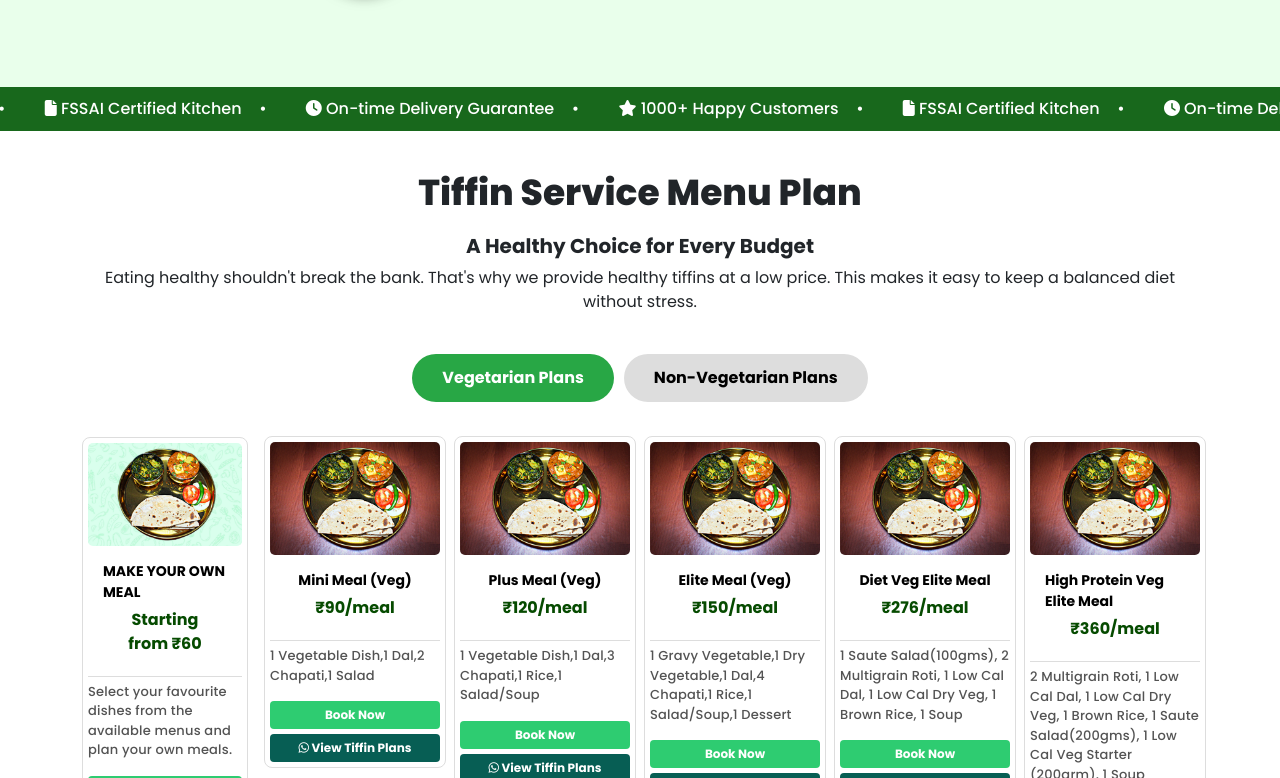
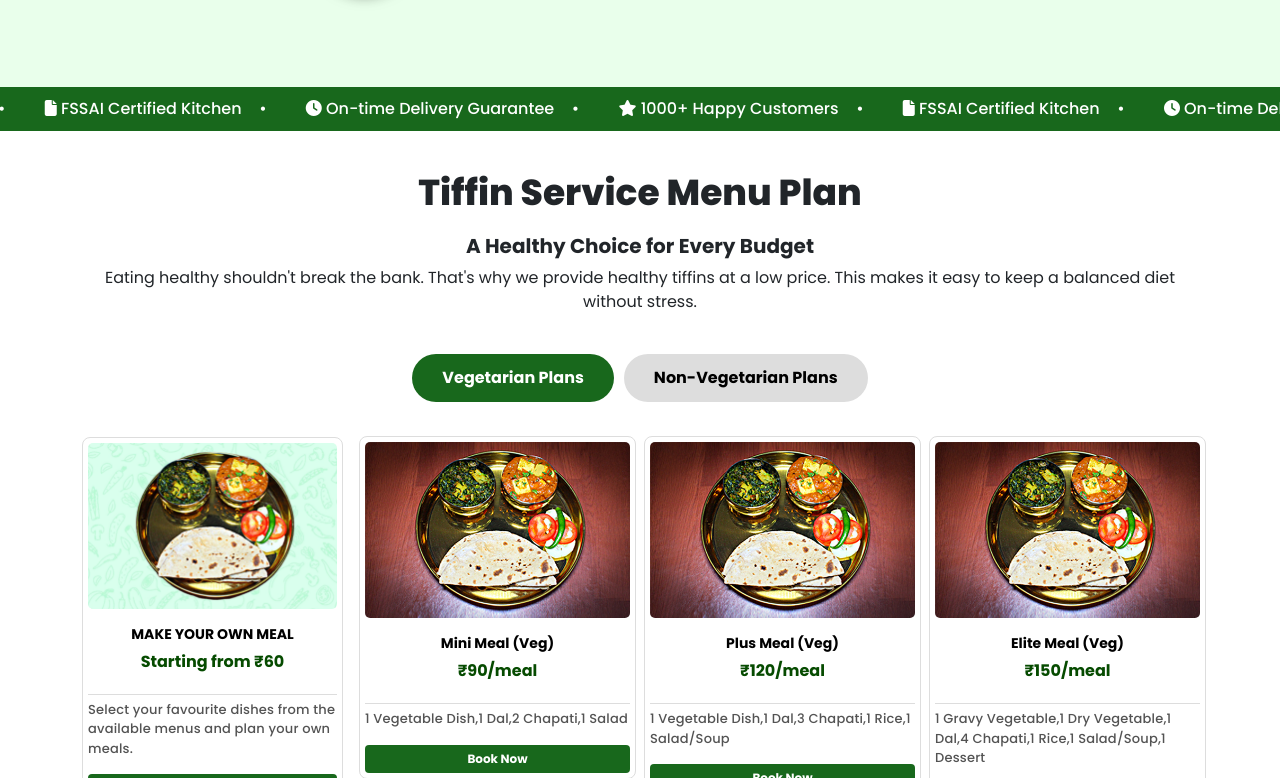
Before and after one commit to rdigininja/Tiffin-Service-Mumbai-main, a plain HTML site: page index.html in a window 1280 px wide. Both pictures are taken after a click on the button "Vegetarian Plans". Shown: the part 627-1405 px from the top of the page. Drawn offline with nearby package versions, Linux system fonts and the light colour scheme.

Commit message:
new update links

```diff
--- a/css/style.css
+++ b/css/style.css
@@ -382,7 +382,7 @@ header{
 
 .meal-body .btn {
     width: 100%;
-    background-color: #2ecc71;
+    background-color: #18681c;
     color: #fff;
     border: none;
     padding: 5px 10px;
@@ -394,6 +394,7 @@ header{
 
 #vegetarian-plans .btn:hover{
     background-color: #28a745 !important;
+    color: #FFF;
 }
 
 .meal-features p {
@@ -518,7 +519,7 @@ header{
 }
 
 .pricing-tab.active {
-    background: #28a745;
+    background: #18681c;
     color: white;
 }
 
@@ -1462,6 +1463,7 @@ header{
             border-radius: 15px;
             display: flex;
             justify-content: center;
+            margin: 30px 0;
         }
 
         .howto-work .row{
--- a/index.html
+++ b/index.html
@@ -99,7 +99,7 @@
                         </li>
                     </ul>
                     <div class="">
-                        <button class="main-button">Book Now</button>
+                        <a href="https://www.order.healthyfeast.in/" class="main-button">Book Now</a>
                     </div>
                 </div>
 
@@ -130,7 +130,7 @@
                             </li>
                         </ul>
                         <div class="mt-3">
-                            <button class="main-button">Book Now</button>
+                            <a href="https://www.order.healthyfeast.in/" class="main-button">Book Now</a>
                         </div>
                     </div>
                 </div>
@@ -155,7 +155,7 @@
                     <h1>Healthyfeast: Premier Online Tiffin Service in Mumbai</h1>
                     <p>In busy Mumbai, Healthyfeast brings you wholesome, home-cooked meals—delivered to your door. Enjoy the comfort of homemade food, full of flavour and nutrition, without compromise.</p>
                     <span class="highlight">Hygienic <span class="main_icon">|</span> Delicious <span class="main_icon">|</span> Affordable</span>
-                    <button id="openFormBtn" class="main-button openFormBtn" style="margin-top: 20px;">Book Now</button>
+                    <a href="https://www.order.healthyfeast.in/" id="openFormBtn" class="main-button openFormBtn" style="margin-top: 20px;">Book Now</a>
 
                     <!-- <div class="reviews">
                         <div class="review-box">
@@ -226,7 +226,7 @@
             <div id="vegetarian-plans" class="pricing-content active">
                 <div class="row">
 
-                    <div class="col-md-6 col-lg-2 col-6">
+                    <div class="col-md-6 col-lg-3 col-6">
                         <div class="meal-card-box">
                             <div class="meal_img"><img src="img/meals/regular mini.png" alt=""></div>
                             <div class="meal-body">
@@ -241,13 +241,13 @@
                                 </div>
                                 <!-- <p class="delivery-note">*Delivery charges applicable</p> -->
 
-                                <button id="openFormBtn"  class="btn openFormBtn">Book Now</button>
-                            </div>
-                        </div>
-
-                    </div>
-
-                    <div class="col-md-6 col-lg-2 col-6 p-1">
+                                <a href="https://www.order.healthyfeast.in/" id="openFormBtn"  class="btn openFormBtn">Book Now</a>
+                            </div>
+                        </div>
+
+                    </div>
+
+                    <div class="col-md-6 col-lg-3 col-6 p-1">
                         <div class="meal-card-box">
                             <div class="meal_img"><img src="img/meals/Regular veg mini_67bc396babc59.jpg" alt=""></div>
                             <div class="meal-body">
@@ -304,15 +304,14 @@
                                 </div> -->
 
                                 <div class="btn-group-box">
-                                    <button id="openFormBtn" class="btn openFormBtn">Book Now</button>
-                                    <button class="btn view-plan-btn" onclick="window.open('https://wa.me/8180961918?text=Hello%2C%20I%20am%20interested%20in%20your%20tiffin%20service%20plans.%20Please%20share%20details.', '_blank')"> <i class="fa-brands fa-whatsapp"></i> View Tiffin Plans</button>
-                                </div>
-                            </div>
-                        </div>
-
-                    </div>
-
-                    <div class="col-md-6 col-lg-2 col-6 p-1">
+                                    <a href="https://www.order.healthyfeast.in/" id="openFormBtn" class="btn openFormBtn">Book Now</a>
+                                </div>
+                            </div>
+                        </div>
+
+                    </div>
+
+                    <div class="col-md-6 col-lg-3 col-6 p-1">
                         <div class="meal-card-box">
                             <div class="meal_img"><img src="img/meals/Regular veg mini_67bc396babc59.jpg" alt=""></div>
                             <div class="meal-body">
@@ -368,15 +367,14 @@
                                     </div>
                                 </div> -->
                                <div class="btn-group-box">
-                                    <button id="openFormBtn" class="btn openFormBtn">Book Now</button>
-                                    <button class="btn view-plan-btn" onclick="window.open('https://wa.me/8180961918?text=Hello%2C%20I%20am%20interested%20in%20your%20tiffin%20service%20plans.%20Please%20share%20details.', '_blank')"> <i class="fa-brands fa-whatsapp"></i> View Tiffin Plans</button>
-                                </div>
-                            </div>
-                        </div>
-
-                    </div>
-
-                    <div class="col-md-6 col-lg-2 col-6 p-1">
+                                    <a href="https://www.order.healthyfeast.in/" id="openFormBtn" class="btn openFormBtn">Book Now</a>
+                                </div>
+                            </div>
+                        </div>
+
+                    </div>
+
+                    <div class="col-md-6 col-lg-3 col-6 p-1">
                         <div class="meal-card-box">
                             <div class="meal_img"><img src="img/meals/Regular veg mini_67bc396babc59.jpg" alt=""></div>
                             <div class="meal-body">
@@ -432,15 +430,14 @@
                                     </div>
                                 </div> -->
                                 <div class="btn-group-box">
-                                    <button id="openFormBtn" class="btn openFormBtn">Book Now</button>
-                                    <button class="btn view-plan-btn" onclick="window.open('https://wa.me/8180961918?text=Hello%2C%20I%20am%20interested%20in%20your%20tiffin%20service%20plans.%20Please%20share%20details.', '_blank')"> <i class="fa-brands fa-whatsapp"></i> View Tiffin Plans</button>
-                                </div>
-                            </div>
-                        </div>
-
-                    </div>
-
-                    <div class="col-md-6 col-lg-2 col-6 p-1">
+                                    <a href="https://www.order.healthyfeast.in/" id="openFormBtn" class="btn openFormBtn">Book Now</a>
+                                </div>
+                            </div>
+                        </div>
+
+                    </div>
+
+                    <!-- <div class="col-md-6 col-lg-2 col-6 p-1">
                         <div class="meal-card-box">
                             <div class="meal_img"><img src="img/meals/Regular veg mini_67bc396babc59.jpg" alt=""></div>
                             <div class="meal-body">
@@ -454,7 +451,7 @@
                                         Brown Rice, 1 Soup</p>
                                 </div>
 
-                                <!-- <div class="packages">
+                                 <div class="packages">
                                     <div class="package">
                                         <span class="package-name">1 Day Trial</span>
                                         <div class="package-price">
@@ -494,18 +491,17 @@
                                             <span class="discount">10% OFF</span>
                                         </div>
                                     </div>
-                                </div> -->
+                                </div>
 
                                 <div class="btn-group-box">
                                     <button id="openFormBtn" class="btn openFormBtn">Book Now</button>
-                                    <button class="btn view-plan-btn" onclick="window.open('https://wa.me/8180961918?text=Hello%2C%20I%20am%20interested%20in%20your%20tiffin%20service%20plans.%20Please%20share%20details.', '_blank')"> <i class="fa-brands fa-whatsapp"></i> View Tiffin Plans</button>
-                                </div>
-                            </div>
-                        </div>
-
-                    </div>
-
-                    <div class="col-md-6 col-lg-2 col-6 p-1">
+                                </div>
+                            </div>
+                        </div>
+
+                    </div> -->
+
+                    <!-- <div class="col-md-6 col-lg-2 col-6 p-1">
                         <div class="meal-card-box">
                             <div class="meal_img"><img src="img/meals/Regular veg mini_67bc396babc59.jpg" alt=""></div>
                             <div class="meal-body">
@@ -518,9 +514,9 @@
                                     <p>2 Multigrain Roti, 1 Low Cal Dal, 1 Low Cal Dry Veg, 1 Brown Rice, 1 Saute
                                         Salad(200gms), 1 Low Cal Veg Starter (200grm), 1 Soup</p>
                                 </div>
-                                <!-- <p class="delivery-note">*Delivery charges applicable</p> -->
-
-                                  <!-- <div class="packages">
+                                <p class="delivery-note">*Delivery charges applicable</p>
+
+                                <div class="packages">
                                     <div class="package">
                                         <span class="package-name">1 Day Trial</span>
                                         <div class="package-price">
@@ -560,17 +556,16 @@
                                             <span class="discount">10% OFF</span>
                                         </div>
                                     </div>
-                                </div> -->
+                                </div>
 
                                 <div class="btn-group-box">
                                     <button id="openFormBtn" class="btn openFormBtn">Book Now</button>
-                                    <button class="btn view-plan-btn" onclick="window.open('https://wa.me/8180961918?text=Hello%2C%20I%20am%20interested%20in%20your%20tiffin%20service%20plans.%20Please%20share%20details.', '_blank')"> <i class="fa-brands fa-whatsapp"></i> View Tiffin Plans</button>
-                                </div>
-
-                            </div>
-                        </div>
-
-                    </div>
+                                </div>
+
+                            </div>
+                        </div>
+
+                    </div>  -->
 
                 </div>
             </div>
@@ -579,7 +574,7 @@
             <div id="nonvegetarian-plans" class="pricing-content">
                 <div class="row">
 
-                    <div class="col-md-6 col-lg-2 col-6 p-1">
+                    <div class="col-md-6 col-lg-3 col-6 p-1">
                         <div class="meal-card-box">
                             <div class="meal_img"><img src="img/meals/Regular veg mini_67bc396babc59.jpg" alt=""></div>
                             <div class="meal-body">
@@ -594,14 +589,14 @@
                                 </div>
                                 <!-- <p class="delivery-note">*Delivery charges applicable</p> -->
 
-                                <button id="openFormBtn" class="btn openFormBtn">Order Now</button>
-
-                            </div>
-                        </div>
-
-                    </div>
-
-                    <div class="col-md-6 col-lg-2 col-6 p-1">
+                                <a href="https://www.order.healthyfeast.in/" id="openFormBtn" class="btn openFormBtn">Book Now</a>
+
+                            </div>
+                        </div>
+
+                    </div>
+
+                    <div class="col-md-6 col-lg-3 col-6 p-1">
                         <div class="meal-card-box">
                             <div class="meal_img"><img src="img/meals/Regular veg mini_67bc396babc59.jpg" alt=""></div>
                             <div class="meal-body">
@@ -622,7 +617,7 @@
                                             <span class="discounted-price">₹100</span>
                                             <span class="discount">Limited Offer</span>
                                         </div>
-                                    </div> -->
+                                    </div>
                                     <div class="package">
                                         <span class="package-name">3 Days</span>
                                         <div class="package-price">
@@ -654,15 +649,15 @@
                                             <span class="discounted-price">₹2772</span>
                                             <span class="discount">10% OFF</span>
                                         </div>
-                                    </div>
-                                </div>
-                                <button id="openFormBtn" class="btn openFormBtn">Order Now</button>
-                            </div>
-                        </div>
-
-                    </div>
-
-                    <div class="col-md-6 col-lg-2 col-6 p-1">
+                                    </div>-->
+                                </div>
+                                <a href="https://www.order.healthyfeast.in/" id="openFormBtn" class="btn openFormBtn">Book Now</a>
+                            </div>
+                        </div>
+
+                    </div>
+
+                    <div class="col-md-6 col-lg-3 col-6 p-1">
                         <div class="meal-card-box">
                             <div class="meal_img"><img src="img/meals/Regular veg mini_67bc396babc59.jpg" alt=""></div>
                             <div class="meal-body">
@@ -684,7 +679,7 @@
                                             <span class="discounted-price">₹160</span>
                                             <span class="discount">Limited Offer</span>
                                         </div>
-                                    </div> -->
+                                    </div>
                                     <div class="package">
                                         <span class="package-name">3 Days</span>
                                         <div class="package-price">
@@ -716,15 +711,15 @@
                                             <span class="discounted-price">₹4284</span>
                                             <span class="discount">10% OFF</span>
                                         </div>
-                                    </div>
-                                </div>
-                                <button id="openFormBtn" class="btn openFormBtn">Order Now</button>
-                            </div>
-                        </div>
-
-                    </div>
-
-                    <div class="col-md-6 col-lg-2 col-6 p-1">
+                                    </div>-->
+                                </div>
+                                <a href="https://www.order.healthyfeast.in/" id="openFormBtn" class="btn openFormBtn">Book Now</a>
+                            </div>
+                        </div>
+
+                    </div>
+
+                    <div class="col-md-6 col-lg-3 col-6 p-1">
                         <div class="meal-card-box">
                             <div class="meal_img"><img src="img/meals/Regular veg mini_67bc396babc59.jpg" alt=""></div>
                             <div class="meal-body">
@@ -746,7 +741,7 @@
                                             <span class="discounted-price">₹140</span>
                                             <span class="discount">Limited Offer</span>
                                         </div>
-                                    </div> -->
+                                    </div>
                                     <div class="package">
                                         <span class="package-name">3 Days</span>
                                         <div class="package-price">
@@ -778,15 +773,15 @@
                                             <span class="discounted-price">₹3780</span>
                                             <span class="discount">10% OFF</span>
                                         </div>
-                                    </div>
-                                </div>
-                                <button id="openFormBtn" class="btn openFormBtn">Order Now</button>
-                            </div>
-                        </div>
-
-                    </div>
-
-                    <div class="col-md-6 col-lg-2 col-6 p-1">
+                                    </div>-->
+                                </div>
+                                <a href="https://www.order.healthyfeast.in/" id="openFormBtn" class="btn openFormBtn">Order Now</a>
+                            </div>
+                        </div>
+
+                    </div>
+
+                    <!-- <div class="col-md-6 col-lg-2 col-6 p-1">
                         <div class="meal-card-box">
                             <div class="meal_img"><img src="img/meals/Regular veg mini_67bc396babc59.jpg" alt=""></div>
                             <div class="meal-body">
@@ -799,16 +794,16 @@
                                     <p>1 Saute Salad(100gms), 2 Multigrain Roti, 1 Low Cal Dal, 1 Low Cal Dry Veg, 1
                                         Brown Rice, 1 Soup</p>
                                 </div>
-                                <!-- <p class="delivery-note">*Delivery charges applicable</p> -->
+                                <p class="delivery-note">*Delivery charges applicable</p>
 
                                 <div class="packages">
-                                    <!-- <div class="package">
+                              <div class="package">
                                         <span class="package-name">1 Day Trial</span>
                                         <div class="package-price">
                                             <span class="discounted-price">₹80</span>
                                             <span class="discount">Limited Offer</span>
                                         </div>
-                                    </div> -->
+                                    </div>
                                     <div class="package">
                                         <span class="package-name">3 Days</span>
                                         <div class="package-price">
@@ -842,13 +837,13 @@
                                         </div>
                                     </div>
                                 </div>
-                                <button id="openFormBtn" class="btn openFormBtn">Order Now</button>
-                            </div>
-                        </div>
-
-                    </div>
-
-                    <div class="col-md-6 col-lg-2 col-6 p-1">
+                                <button id="openFormBtn" class="btn openFormBtn">Book Now</button>
+                            </div>
+                        </div>
+
+                    </div> -->
+
+                    <!-- <div class="col-md-6 col-lg-2 col-6 p-1">
                         <div class="meal-card-box">
                             <div class="meal_img"><img src="img/meals/Regular veg mini_67bc396babc59.jpg" alt=""></div>
                             <div class="meal-body">
@@ -861,16 +856,16 @@
                                     <p>2 Multigrain Roti, 1 Low Cal Dal, 1 Low Cal Dry Veg, 1 Brown Rice, 1 Saute
                                         Salad(200gms), 1 Low Cal Veg Starter (200grm), 1 Soup</p>
                                 </div>
-                                <!-- <p class="delivery-note">*Delivery charges applicable</p> -->
+                                <p class="delivery-note">*Delivery charges applicable</p>
 
                                 <div class="packages">
-                                    <!-- <div class="package">
+                                    <div class="package">
                                         <span class="package-name">1 Day Trial</span>
                                         <div class="package-price">
                                             <span class="discounted-price">₹80</span>
                                             <span class="discount">Limited Offer</span>
                                         </div>
-                                    </div> -->
+                                    </div>
                                     <div class="package">
                                         <span class="package-name">3 Days</span>
                                         <div class="package-price">
@@ -904,15 +899,13 @@
                                         </div>
                                     </div>
                                 </div>
-                                <button id="openFormBtn" class="btn openFormBtn">Order Now</button>
-                            </div>
-                        </div>
-
-                    </div>
-
-                </div>
-            </div>
-
+                                <button id="openFormBtn" class="btn openFormBtn">Book Now</button>
+                            </div>
+                        </div>
+
+                    </div> -->
+                </div>
+            </div>
         </div>
 </section>
 
@@ -1339,11 +1332,6 @@
             </div>
         </div>
     </section>
-
-
-
-
-
 
     <section class="faq-section">
         <div class="container">
@@ -1854,7 +1842,7 @@
             });
         </script>
 
-        <script>
+        <!-- <script>
             const openButtons = document.querySelectorAll('.openFormBtn');
             const popupForm = document.getElementById('popupForm');
             const closeFormBtn = document.getElementById('closeFormBtn');
@@ -1877,7 +1865,7 @@
                 popupForm.style.display = 'none';
                 }
             });
-        </script>
+        </script> -->
 
 
     <script>
```
Lines whose indentation alone changed are shown as unchanged.
